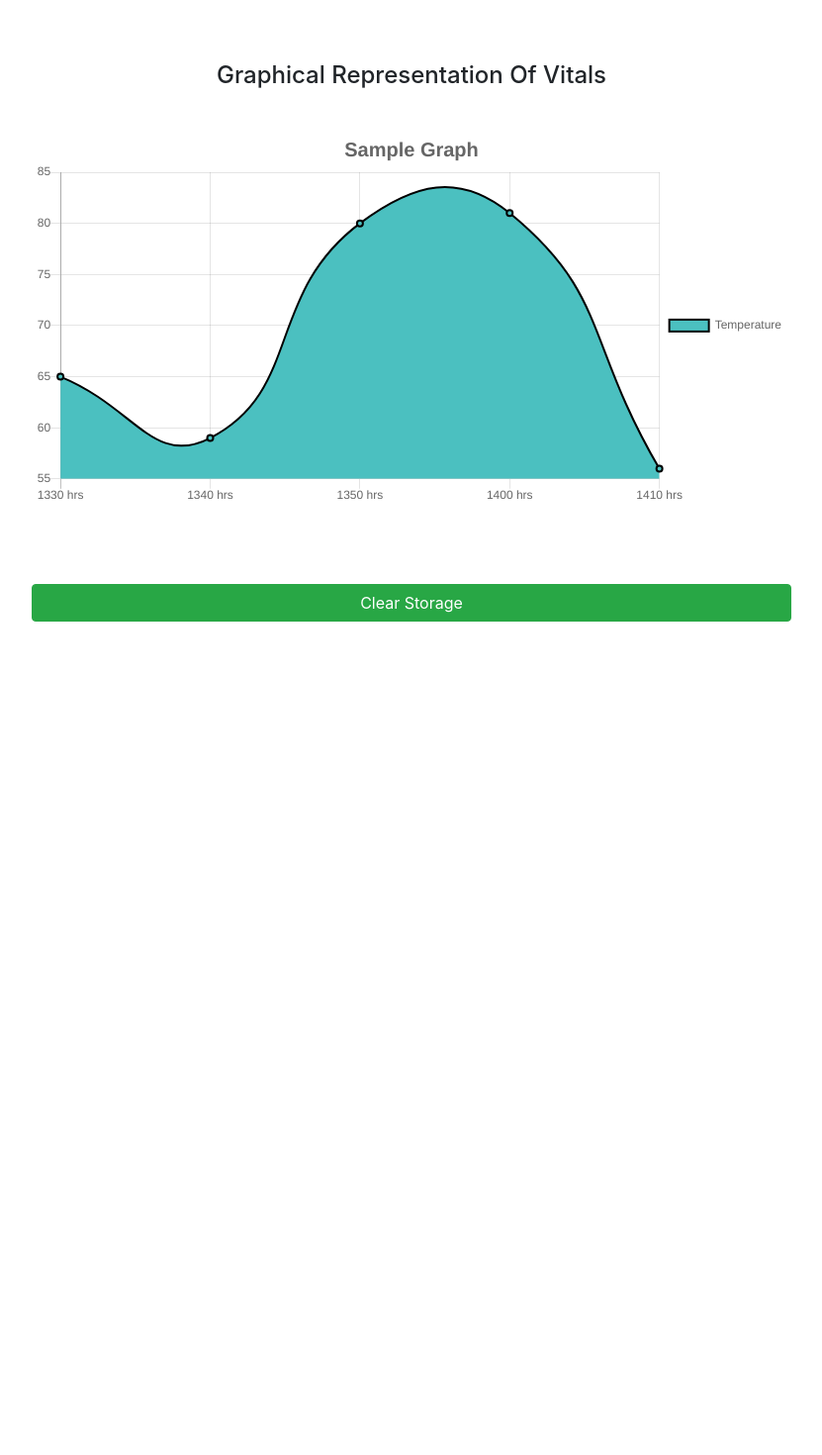
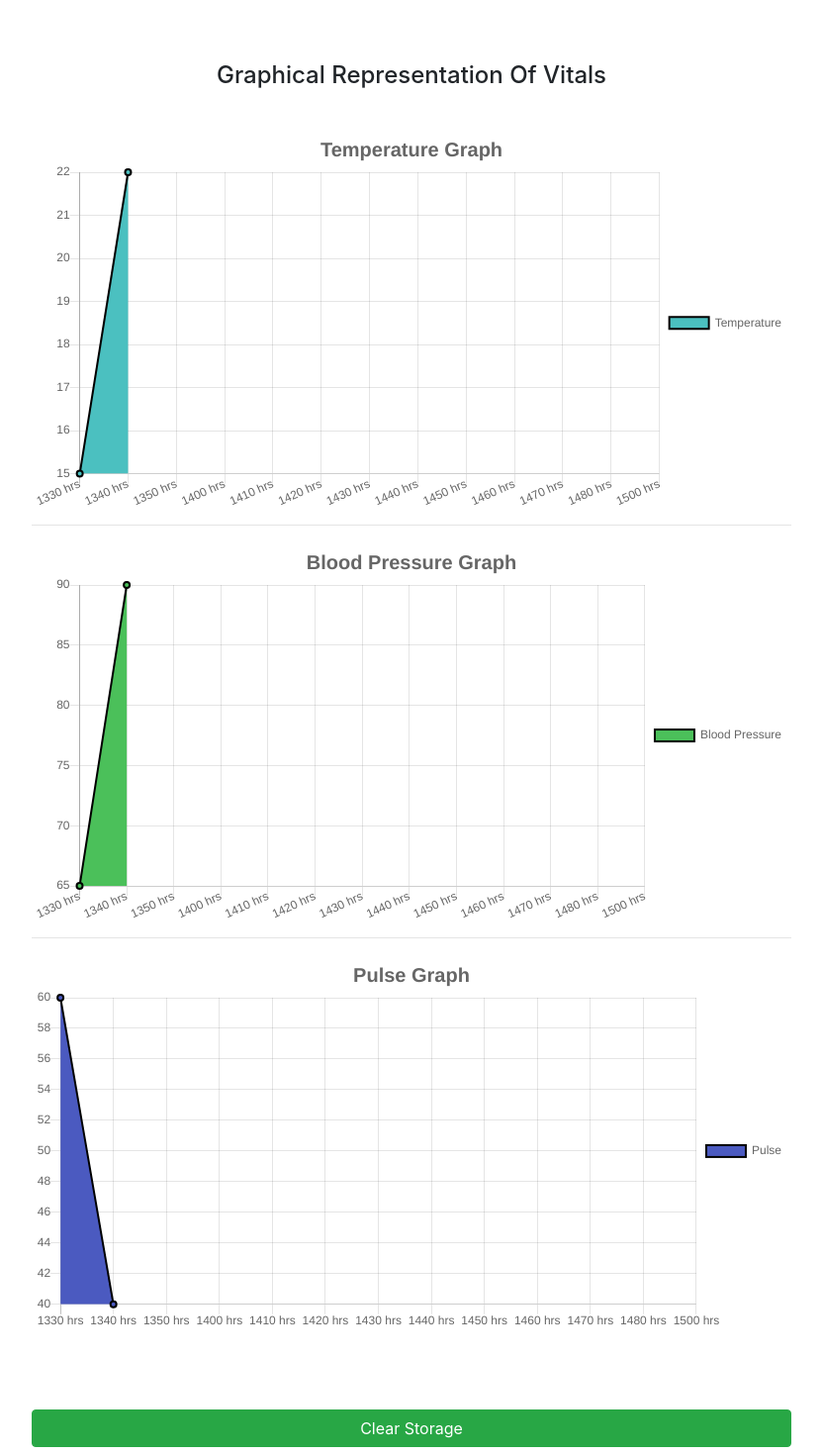
Before and after one commit to kbuika/health-monitor, a React (Create React App) app in the folder web app/: page /records in a window 1280 px wide. Shown: the part 620-2090 px from the top of the page at 99% size, without its empty margins (224-1055 px from the left). Before the commit the page ends 1325 px from the top, so only its background shows below. Built offline with nearby package versions, Linux system fonts and the light colour scheme; no server answers.

Commit message:
Constructed all the graphs and connected them to the data values

```diff
--- a/web app/src/components/graphs/bloodPressureGraph.js
+++ b/web app/src/components/graphs/bloodPressureGraph.js
@@ -1,11 +1,58 @@
-import React from 'react'
+import React, { PureComponent } from 'react';
+import {Line} from 'react-chartjs-2';
+import { HomeContext } from "../state-management/context";
+import HomeProvider from "../state-management/provider/HomeProvider";
 
-function BloodPressureGraph() {
-    return (
-        <div>
+class BloodPressureGraph extends PureComponent {
 
-        </div>
-    )
+    render() {
+        return (
+            <HomeProvider>
+
+                <HomeContext.Consumer>
+                    {context => (
+                        <div>
+                        <Line
+                        data={
+                            {
+                                labels: context.state.labels,
+                                datasets: [
+                                {
+                                    label: 'Blood Pressure',
+                                    fill: true,
+                                    lineTension: 0.5,
+                                    backgroundColor: 'rgba(75,192,90,1)',
+                                    borderColor: 'rgba(0,0,0,1)',
+                                    borderWidth: 2,
+                                    data: context.state.bloodPressureData
+                                }
+                                ]
+                            }
+                        }
+                        options={{
+                            title:{
+                            display:true,
+                            text:'Blood Pressure Graph',
+                            fontSize:20
+                            },
+                            legend:{
+                            display:true,
+                            position:'right'
+                            }
+                        }}
+                        />
+                    </div>
+
+
+                    )}
+
+
+                </HomeContext.Consumer>
+
+            </HomeProvider>
+
+        )
+    }
 }
 
 export default BloodPressureGraph
--- a/web app/src/components/graphs/pulseGraph.js
+++ b/web app/src/components/graphs/pulseGraph.js
@@ -1,11 +1,58 @@
-import React from 'react'
+import React, { PureComponent } from 'react';
+import {Line} from 'react-chartjs-2';
+import { HomeContext } from "../state-management/context";
+import HomeProvider from "../state-management/provider/HomeProvider";
 
-function PulseGraph() {
-    return (
-        <div>
+class PulseGraph extends PureComponent {
 
-        </div>
-    )
+    render() {
+        return (
+            <HomeProvider>
+
+                <HomeContext.Consumer>
+                    {context => (
+                        <div>
+                        <Line
+                        data={
+                            {
+                                labels: context.state.labels,
+                                datasets: [
+                                {
+                                    label: 'Pulse',
+                                    fill: true,
+                                    lineTension: 0.5,
+                                    backgroundColor: 'rgba(75,90,192,1)',
+                                    borderColor: 'rgba(0,0,0,1)',
+                                    borderWidth: 2,
+                                    data: context.state.pulseData
+                                }
+                                ]
+                            }
+                        }
+                        options={{
+                            title:{
+                            display:true,
+                            text:'Pulse Graph',
+                            fontSize:20
+                            },
+                            legend:{
+                            display:true,
+                            position:'right'
+                            }
+                        }}
+                        />
+                    </div>
+
+
+                    )}
+
+
+                </HomeContext.Consumer>
+
+            </HomeProvider>
+
+        )
+    }
 }
 
 export default PulseGraph
--- a/web app/src/components/graphs/temperatureGraph.js
+++ b/web app/src/components/graphs/temperatureGraph.js
@@ -1,12 +1,4 @@
-// STEPS TO FOLLOW
 
-// Load the data from the context provider.
-// Put the data in an array such that the new data is pushed into the array in intervals
-// The data should be split..
-    // the temperature data
-    // the time labels
-// Get the data at the graph component.
-// Set up the graph and test it.
 import React, { Component } from 'react'
 import {Line} from 'react-chartjs-2';
 import { HomeContext } from "../state-management/context";
@@ -17,13 +9,15 @@ class TemperatureGraph extends Component {
 
     render() {
         return (
+            <HomeProvider>
 
-                    <div>
+                <HomeContext.Consumer>
+                    {context => (
+                        <div>
                         <Line
                         data={
                             {
-                                labels: ['1330 hrs', '1340 hrs', '1350 hrs',
-                                        '1400 hrs', '1410 hrs'],
+                                labels: context.state.labels,
                                 datasets: [
                                 {
                                     label: 'Temperature',
@@ -32,7 +26,7 @@ class TemperatureGraph extends Component {
                                     backgroundColor: 'rgba(75,192,192,1)',
                                     borderColor: 'rgba(0,0,0,1)',
                                     borderWidth: 2,
-                                    data: [65, 59, 80, 81, 56]
+                                    data: context.state.temperatureData
                                 }
                                 ]
                             }
@@ -40,7 +34,7 @@ class TemperatureGraph extends Component {
                         options={{
                             title:{
                             display:true,
-                            text:'Sample Graph',
+                            text:'Temperature Graph',
                             fontSize:20
                             },
                             legend:{
@@ -52,6 +46,16 @@ class TemperatureGraph extends Component {
                     </div>
 
 
+                    )}
+
+
+                </HomeContext.Consumer>
+
+            </HomeProvider>
+
+
+
+
 
         )
     }
--- a/web app/src/components/pages/RecordsPage.js
+++ b/web app/src/components/pages/RecordsPage.js
@@ -4,6 +4,8 @@ import { Link } from "react-router-dom";
 import { HomeContext } from "../state-management/context";
 import HomeProvider from "../state-management/provider/HomeProvider";
 import TemperatureGraph from "../graphs/temperatureGraph";
+import BloodPressureGraph from "../graphs/bloodPressureGraph";
+import PulseGraph from "../graphs/pulseGraph";
 
 
 class RecordsPage extends Component {
@@ -139,6 +141,10 @@ class RecordsPage extends Component {
                 <div className="graphs">
                             <h4 classname="graph-header" style={{marginBottom: "5%"}}>Graphical Representation Of Vitals</h4>
                             <TemperatureGraph />
+                            <hr />
+                            <BloodPressureGraph />
+                            <hr />
+                            <PulseGraph />
 
                             <div style={{marginTop: "10%"}}>
                                 <Link  style={{color: "white"}} >
@@ -150,6 +156,7 @@ class RecordsPage extends Component {
 
 
                 </div>
+
 
 
                 </div>
--- a/web app/src/components/pages/patientRecordsPage.js
+++ b/web app/src/components/pages/patientRecordsPage.js
@@ -4,6 +4,8 @@ import { Link } from "react-router-dom";
 import { HomeContext } from "../state-management/context";
 import HomeProvider from "../state-management/provider/HomeProvider";
 import TemperatureGraph from "../graphs/temperatureGraph";
+import BloodPressureGraph from "../graphs/bloodPressureGraph";
+import PulseGraph from "../graphs/pulseGraph";
 
 class RecordsPage extends Component {
 
@@ -139,6 +141,11 @@ class RecordsPage extends Component {
                 <div className="graphs">
                             <h4 classname="graph-header" style={{marginBottom: "5%"}}>Graphical Representation Of Vitals</h4>
                             <TemperatureGraph />
+                            <hr />
+                            <BloodPressureGraph />
+                            <hr />
+                            <PulseGraph />
+
 
                             <div style={{marginTop: "10%"}}>
                                 <Link  style={{color: "white"}} >
--- a/web app/src/components/state-management/provider/HomeProvider.js
+++ b/web app/src/components/state-management/provider/HomeProvider.js
@@ -24,7 +24,12 @@ class HomeProvider extends Component {
             doctorAuthError: false,
             patientAuthError: false,
             docLoggedin: false,
-            patientLoggedin: false
+            patientLoggedin: false,
+            temperatureData: [15, 22],
+            bloodPressureData: [65, 90],
+            pulseData: [60, 40],
+            labels: ['1330 hrs', '1340 hrs', '1350 hrs',
+            '1400 hrs', '1410 hrs', '1420 hrs', '1430 hrs', '1440 hrs', '1450 hrs', '1460 hrs', '1470 hrs', '1480 hrs', '1500 hrs' ]
 
         }
     }
@@ -33,7 +38,12 @@ class HomeProvider extends Component {
 
         const { endpoint } = this.state;
         const socket = socketIOClient(endpoint);
-        socket.on("Data", response => this.setState({ response: response}));
+        socket.on("Data", response => this.setState({
+             response: response,
+             temperatureData: [...this.state.temperatureData, response.field3],
+             bloodPressureData: [...this.state.bloodPressureData, response.field1],
+             pulseData: [...this.state.pulseData, response.field2]
+            }));
 
 
         this.setState({
```
Also changed, not shown: web app/package.json (+5 -5 lines), 2 other files (tests, documents, lock files or other folders).
